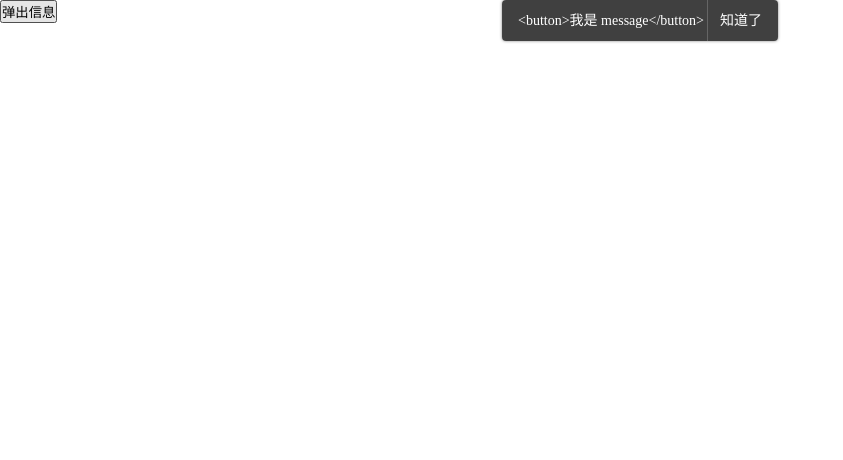
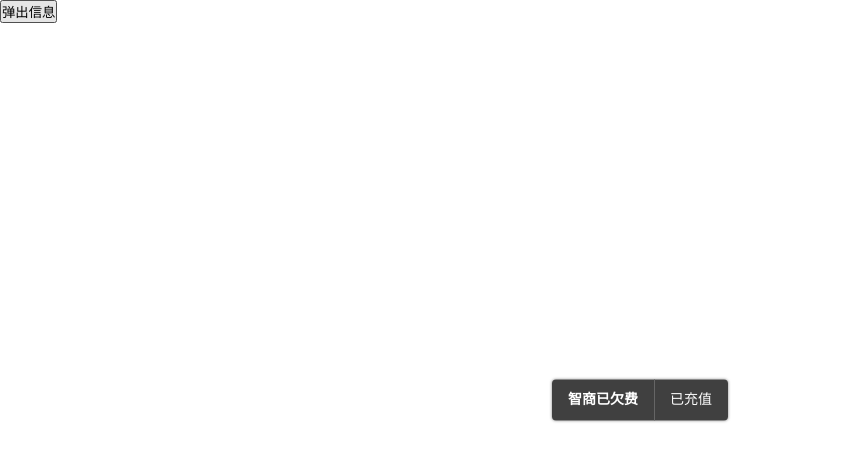
Before and after one commit to Shi-Dekai/origin-ui, a Vue app: page / in a window 1280 px wide. Both pictures are taken after a click on the button "弹出信息". Shown: the top 460 px of the page, without its empty margins (0-843 px from the left). Built offline with nearby package versions, Linux system fonts and the light colour scheme.

Commit message:
实现 position:top/bottom/middle 功能

```diff
--- a/src/App.vue
+++ b/src/App.vue
@@ -41,14 +41,17 @@
   export default class App extends Vue {
 
     showToast() {
-      Vue.prototype.$toast('<button>我是 message</button>', {
+      Vue.prototype.$toast('<strong>智商已欠费</strong>', {
         closeButton: {
-          text: '知道了',
+          text: '已充值',
           callBack() {
             console.log('用户说他知道了');
           },
         },
-        enableHtml: false
+        position: 'middle',
+        autoClose: false,
+        enableHtml: true,
+        autoCloseDelay: 6,
       });
     }
   }
--- a/src/components/Toast.vue
+++ b/src/components/Toast.vue
@@ -1,5 +1,5 @@
 <template>
-  <div class="toast">
+  <div class="toast" :class="toastClasses">
     <slot v-if="!enableHtml"></slot>
     <div v-else v-html="$slots.default[0]"></div>
     <div class="line"></div>
@@ -17,8 +17,10 @@
   }
   @Component
   export default class Toast extends Vue {
-    @Prop(Boolean) autoClose = true;
-    @Prop(Number) autoCloseDelay = 500;
+    @Prop({type: Boolean, default: true}) autoClose?: boolean;
+    @Prop({type: Number, default: 2}) autoCloseDelay!: number;
+    @Prop(Boolean) enableHtml?: boolean;
+
     @Prop({
       default: () => {
         return {
@@ -27,7 +29,16 @@
         };
       }
     }) closeButton?: closeButton;
-    @Prop(Boolean) enableHtml?: boolean;
+
+    @Prop({
+      type: String, default: 'top', validator(value: string): boolean {
+        return ['top', 'bottom', 'middle'].indexOf(value) >= 0;
+      }
+    }) position?: string;
+
+    get toastClasses() {
+      return {[`position-${this.position}`]: true};
+    }
 
     mounted() {
       if (this.autoClose) {
@@ -45,7 +56,7 @@
     onClickClose() {
       this.close();
       if (this.closeButton && typeof this.closeButton.callBack === 'function') {
-        console.log('执行了closeButton.callBack');
+        this.closeButton.callBack();
       }
     }
   }
@@ -59,7 +70,6 @@
     display: flex;
     align-items: center;
     position: fixed;
-    top: 0;
     left: 50%;
     transform: translateX(-50%);
     background: rgba(0, 0, 0, .75);
@@ -71,14 +81,27 @@
     .line {
       border-left: 1px solid #666;
       height: 100%;
-      margin-left: 16px;
       position: absolute;
-      right: 70px;
+      right: 73px;
     }
 
     .close {
       padding-left: 16px;
+      margin-left: 16px;
       flex-shrink: 0;
+    }
+
+    &.position-top {
+      top: 0;
+    }
+
+    &.position-bottom {
+      bottom: 0;
+    }
+
+    &.position-middle {
+      top: 50%;
+      transform: translate(-50%, -50%);
     }
   }
 </style>
```
